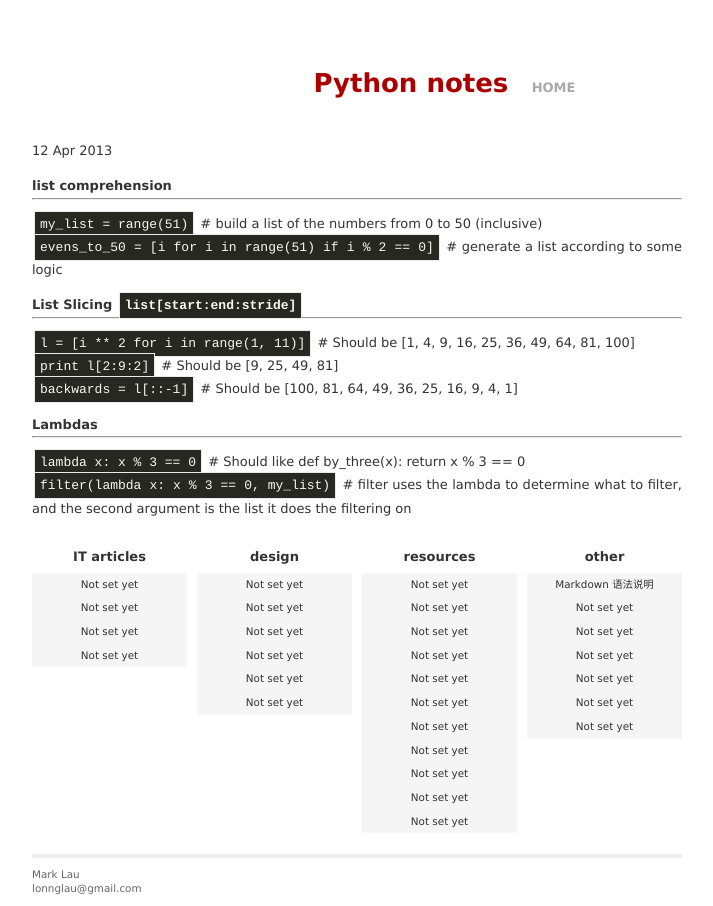
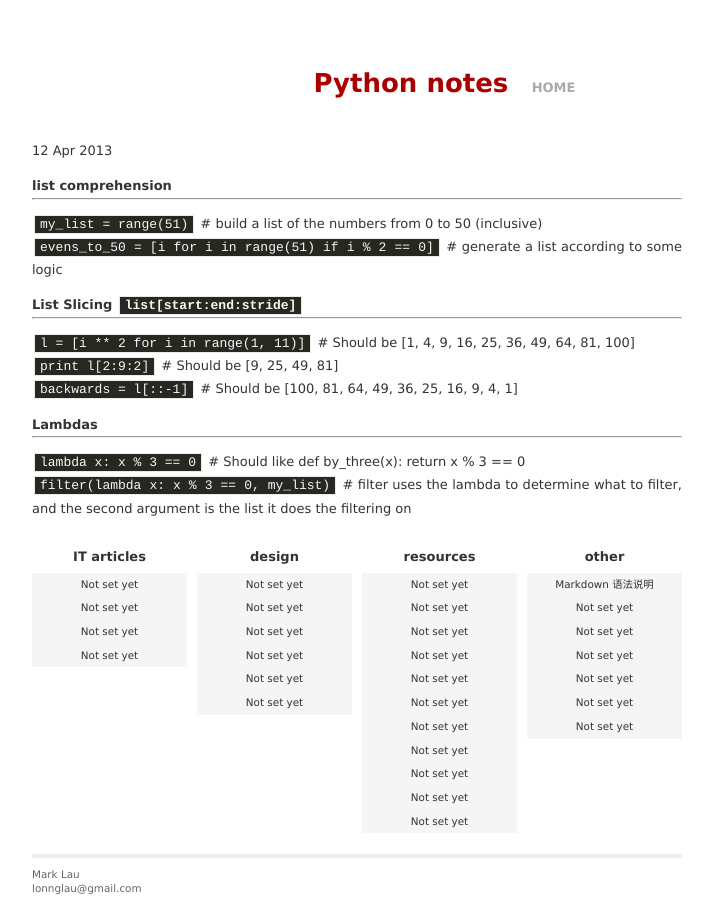
Before and after one commit to yuel/lonn.github.com, a Jekyll site: the page built from _posts/2013-04-12-py-notes1.md, in a window 1280 px wide. Shown: the whole page, without its empty margins (283-996 px from the left). Built offline with Jekyll 4.4.1, drawn with Linux system fonts in a browser that asks for light colours.

Commit message:
Update screen.css

```diff
--- a/css/screen.css
+++ b/css/screen.css
@@ -184,7 +184,7 @@ ul.posts li a:hover {
 
 code {
   margin: 0 2px;
-  padding: 5px 5px;
+  padding: 1px 5px;
   border: 1px solid #eaeaea;
   background-color: #272822;
   font-size: 13px;
```
